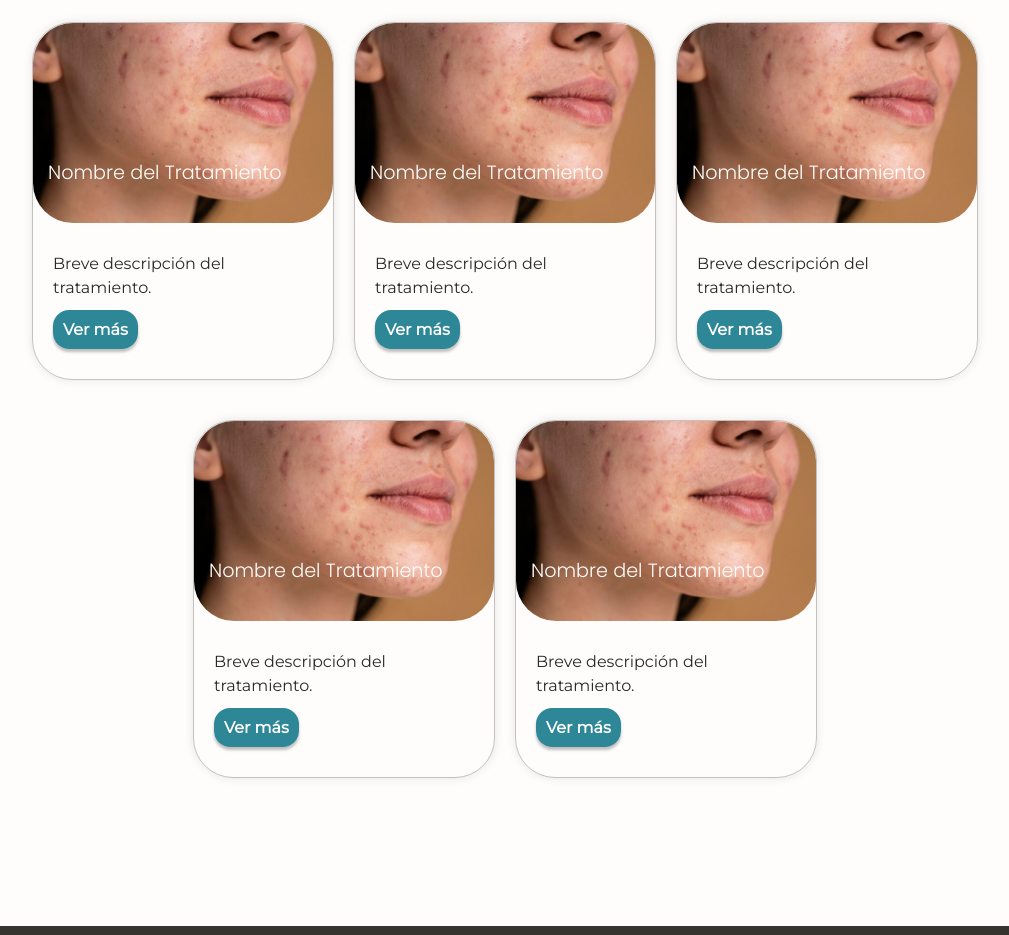
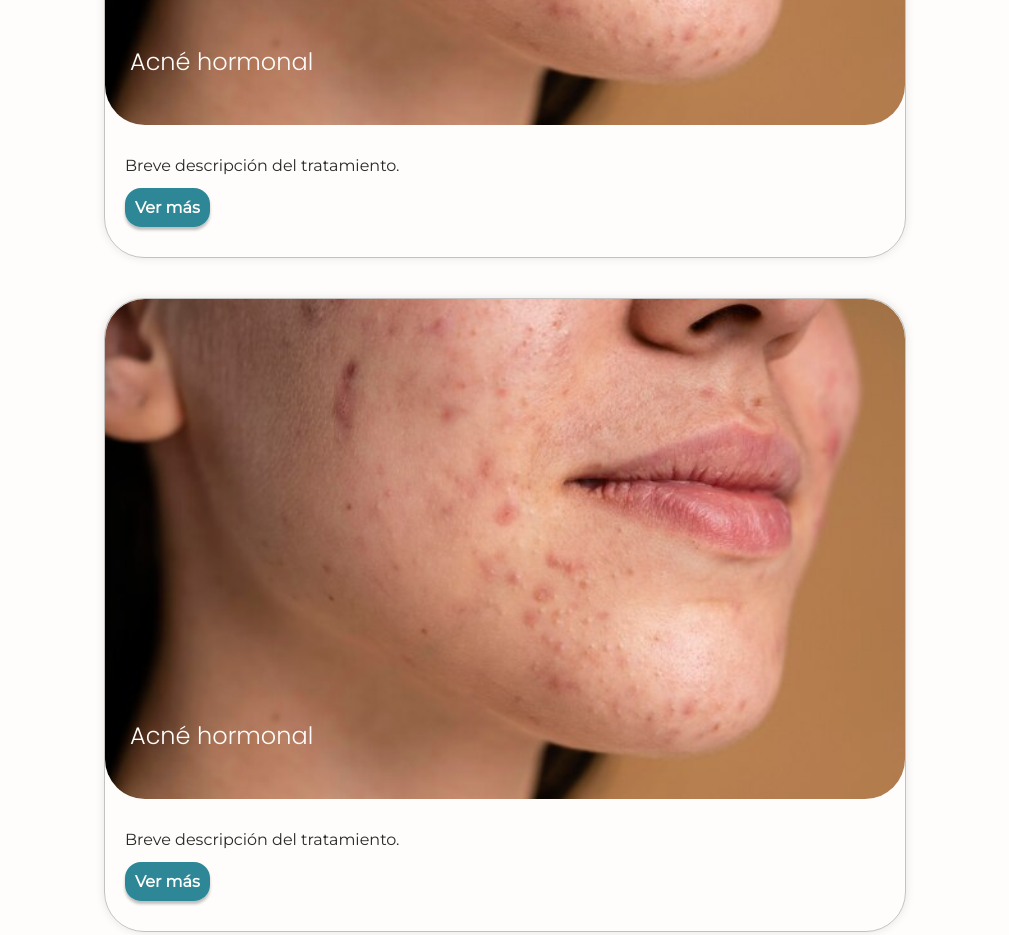
Before and after one commit to mertejada/clinicaSerentis_DIW, a website built with Parcel: page src/html/listaTratamientos.html in a window 1280 px wide. Shown: the part 1040-1975 px from the top of the page, without its empty margins (135-1144 px from the left). Built offline with nearby package versions, Linux system fonts and the light colour scheme.

Commit message:
tarjetas tratamientos

```diff
--- a/src/html/listaTratamientos.html
+++ b/src/html/listaTratamientos.html
@@ -7,7 +7,6 @@
 
 
     <link rel="stylesheet" href="../styles/principal.scss">
-    <link rel="stylesheet" href="../styles/main.css">
 
 
 
@@ -43,96 +42,90 @@
                 <h1 class="blue ">Tratamientos <span class=" bold">dermatológicos</span></h1>
             </section>
         </section>
+
         <section id="contenido">
+        </section>
 
-    </section>
+
         <section  class="tratamientos">
-        <section class="tratamiento">
-            <section class="imagen">
-                <img src="../media/img/acne.jpg" alt="Tratamiento">
+            <article class="tratamiento">
+                <div class="imagen">
+                    <img src="../media/img/acne.jpg" alt="Tratamiento de Acné Hormonal">
                     <h3>Acné hormonal</h3>
-            </section>
-            <section class="descripcion">
+                </div>
+                <div class="descripcion">
                     <p>Breve descripción del tratamiento.</p>
                     <a href="#" class="blue-button">Ver más</a>
-            </section>
-        </section>
+                </div>
+            </article>
 
-        <section class="tratamiento">
-            <section class="imagen">
-                <img src="../media/img/rosacea.jpg" alt="Tratamiento">
-                <h3>Nombre del Tratamiento</h3>
-            </section>
-            <section class="descripcion">
+            <article class="tratamiento">
+                <div class="imagen">
+                    <img src="../media/img/acne.jpg" alt="Tratamiento de Acné Hormonal">
+                    <h3>Acné hormonal</h3>
+                </div>
+                <div class="descripcion">
                     <p>Breve descripción del tratamiento.</p>
                     <a href="#" class="blue-button">Ver más</a>
-            </section>
-        </section>
+                </div>
+            </article>
 
-        <section class="tratamiento">
-            <section class="imagen">
-                <img src="../media/img/acne.jpg" alt="Tratamiento">
-                <h3>Nombre del Tratamiento</h3>
-            </section>
-            <section class="descripcion">
+            <article class="tratamiento">
+                <div class="imagen">
+                    <img src="../media/img/acne.jpg" alt="Tratamiento de Acné Hormonal">
+                    <h3>Acné hormonal</h3>
+                </div>
+                <div class="descripcion">
                     <p>Breve descripción del tratamiento.</p>
                     <a href="#" class="blue-button">Ver más</a>
-            </section>
-        </section>
+                </div>
+            </article>
 
-        <section class="tratamiento">
-            <section class="imagen">
-                <img src="../media/img/acne.jpg" alt="Tratamiento">
-                <h3>Nombre del Tratamiento</h3>
-            </section>
-            <section class="descripcion">
+            <article class="tratamiento">
+                <div class="imagen">
+                    <img src="../media/img/acne.jpg" alt="Tratamiento de Acné Hormonal">
+                    <h3>Acné hormonal</h3>
+                </div>
+                <div class="descripcion">
                     <p>Breve descripción del tratamiento.</p>
                     <a href="#" class="blue-button">Ver más</a>
-            </section>
-        </section>
+                </div>
+            </article>
 
-        <section class="tratamiento">
-            <section class="imagen">
-                <img src="../media/img/acne.jpg" alt="Tratamiento">
-                <h3>Nombre del Tratamiento</h3>
-            </section>
-            <section class="descripcion">
+            <article class="tratamiento">
+                <div class="imagen">
+                    <img src="../media/img/acne.jpg" alt="Tratamiento de Acné Hormonal">
+                    <h3>Acné hormonal</h3>
+                </div>
+                <div class="descripcion">
                     <p>Breve descripción del tratamiento.</p>
                     <a href="#" class="blue-button">Ver más</a>
-            </section>
-        </section>
+                </div>
+            </article>
 
-        <section class="tratamiento">
-            <section class="imagen">
-                <img src="../media/img/acne.jpg" alt="Tratamiento">
-                <h3>Nombre del Tratamiento</h3>
-            </section>
-            <section class="descripcion">
+
+            <article class="tratamiento">
+                <div class="imagen">
+                    <img src="../media/img/acne.jpg" alt="Tratamiento de Acné Hormonal">
+                    <h3>Acné hormonal</h3>
+                </div>
+                <div class="descripcion">
                     <p>Breve descripción del tratamiento.</p>
                     <a href="#" class="blue-button">Ver más</a>
-            </section>
-        </section>
+                </div>
+            </article>
 
-        <section class="tratamiento">
-            <section class="imagen">
-                <img src="../media/img/acne.jpg" alt="Tratamiento">
-                <h3>Nombre del Tratamiento</h3>
-            </section>
-            <section class="descripcion">
+
+            <article class="tratamiento">
+                <div class="imagen">
+                    <img src="../media/img/acne.jpg" alt="Tratamiento de Acné Hormonal">
+                    <h3>Acné hormonal</h3>
+                </div>
+                <div class="descripcion">
                     <p>Breve descripción del tratamiento.</p>
                     <a href="#" class="blue-button">Ver más</a>
-            </section>
-        </section>
-
-        <section class="tratamiento">
-            <section class="imagen">
-                <img src="../media/img/acne.jpg" alt="Tratamiento">
-                <h3>Nombre del Tratamiento</h3>
-            </section>
-            <section class="descripcion">
-                <p>Breve descripción del tratamiento.</p>
-                <a href="#" class="blue-button">Ver más</a>
-            </section>
+                </div>
+            </article>
         </section>
 
 
--- a/src/styles/disposicion/listaTratamientos.scss
+++ b/src/styles/disposicion/listaTratamientos.scss
@@ -1,73 +1,49 @@
 $treatment-intro: url('../media/img/prueba1.jpg');
 
 .treatment-intro {
-    background: $treatment-intro no-repeat center;
-    background-size: cover;
     align-items: center;
-    height: fit-content;
-    width: 100%;
-
-    .intro-info{
-        padding: 10%;
-        padding-top: 15%;
-        text-align: center;
-    }
-
-  }
+}
 
 .tratamientos{
-    //que sea una cuadricula de tratamientos y svayan en filas de 3 elementos
     display: flex;
     flex-wrap: wrap;
     justify-content: center;
     align-items: center;
     gap: 20px;
     margin: 3%;
-    margin-bottom: 10%;
-    //
 }
 
 .tratamiento {
     display: flex;
     flex-direction: column;
-    border-radius: 40px;
-    border: 1px solid $color-grey;
-    box-shadow: 0 0 10px rgba(0, 0, 0, 0.1);
-    margin-bottom: 20px;
-    width: 300px;
 }
 
 .imagen {
     position: relative;
-    width: 100%;
     overflow: hidden; /* Asegura que la imagen no se desborde */
-}
-
-.imagen img {
-    height: 200px;
-    //para que se haga cover en el contenido sin que se deforme la imagen
-    object-fit: cover;
-    width: 100%;
-    border-radius: 40px;
 }
 
 .imagen h3 {
     position: absolute;
     bottom: 20px;
     left: 15px;
-    color: $color-white;
     z-index: 1;
 }
 
-.descripcion {
-    width: 85%;
-    height: fit-content;
-    //padding en todos lados menos por arriba
-    padding: 5px 20px 20px 20px; // 20px arriba, 20px derecha, 20px abajo, 20px izquierda
-    margin-bottom: 20px;
-    //
-    background-color: none; /* Fondo blanco para la descripción */
-    p{
-        font-size: 1em;
+
+@include mixin_media_query('tablet') {
+
+    //que se vean uno a uno
+    .tratamientos{
+        display: flex;
+        flex-direction: column;
+        align-items: center;
+
+        .tratamiento {
+            width: 90%;
+        }
     }
+
+    //que el width se ajuste al tamaño de la pantalla
+
 }
--- /dev/null
+++ b/src/styles/presentacion/listaTratamientos.scss
@@ -0,0 +1,93 @@
+$treatment-intro: url('../media/img/prueba1.jpg');
+
+.treatment-intro {
+    background: $treatment-intro no-repeat center;
+    background-size: cover;
+    height: fit-content;
+    width: 100%;
+
+    .intro-info{
+        padding: 10%;
+        padding-top: 15%;
+        text-align: center;
+    }
+
+  }
+
+.tratamientos{
+    margin: 1%;
+    margin-bottom: 10%;
+
+}
+
+.tratamiento {
+    border-radius: 40px;
+    border: 1px solid $color-grey;
+    box-shadow: 0 0 10px rgba(0, 0, 0, 0.1);
+    margin-bottom: 20px;
+    width:700px;
+}
+
+.imagen {
+    width: 100%;
+    overflow: hidden; /* Asegura que la imagen no se desborde */
+}
+
+.imagen img {
+    height: 300px;
+    object-fit: cover;
+    width: 100%;
+    border-radius: 40px;
+}
+
+.imagen h3 {
+    color: $color-white;
+    padding: 10px;
+    font-size: 1.5em;
+}
+
+.descripcion {
+    width: 85%;
+    height: fit-content;
+    padding: 5px 20px 20px 20px;
+    margin-bottom: 20px;
+    background-color: none;
+    p{
+        font-size: 1em;
+    }
+}
+
+
+@include mixin_media_query_min('desktop') {
+    .tratamiento {
+        width: 800px;
+    }
+
+
+    .imagen img {
+        height: 500px;
+    }
+  }
+
+
+  @include mixin_media_query('desktop') {
+    .tratamiento {
+        width: 800px;
+    }
+
+
+    .imagen img {
+        height: 500px;
+    }
+  }
+
+  @include mixin_media_query('laptop') {
+    .tratamiento {
+        width: 375px;
+    }
+
+
+    .imagen img {
+        height: 300px;
+    }
+  }
--- a/src/styles/principal.scss
+++ b/src/styles/principal.scss
@@ -22,3 +22,4 @@
 @import "presentacion/index";
 @import "presentacion/laClinica";
 @import "presentacion/cita";
+@import "presentacion/listaTratamientos";
```
Also changed, not shown: src/html/cita.html (+18 -22 lines). Lines whose indentation alone changed are shown as unchanged.
